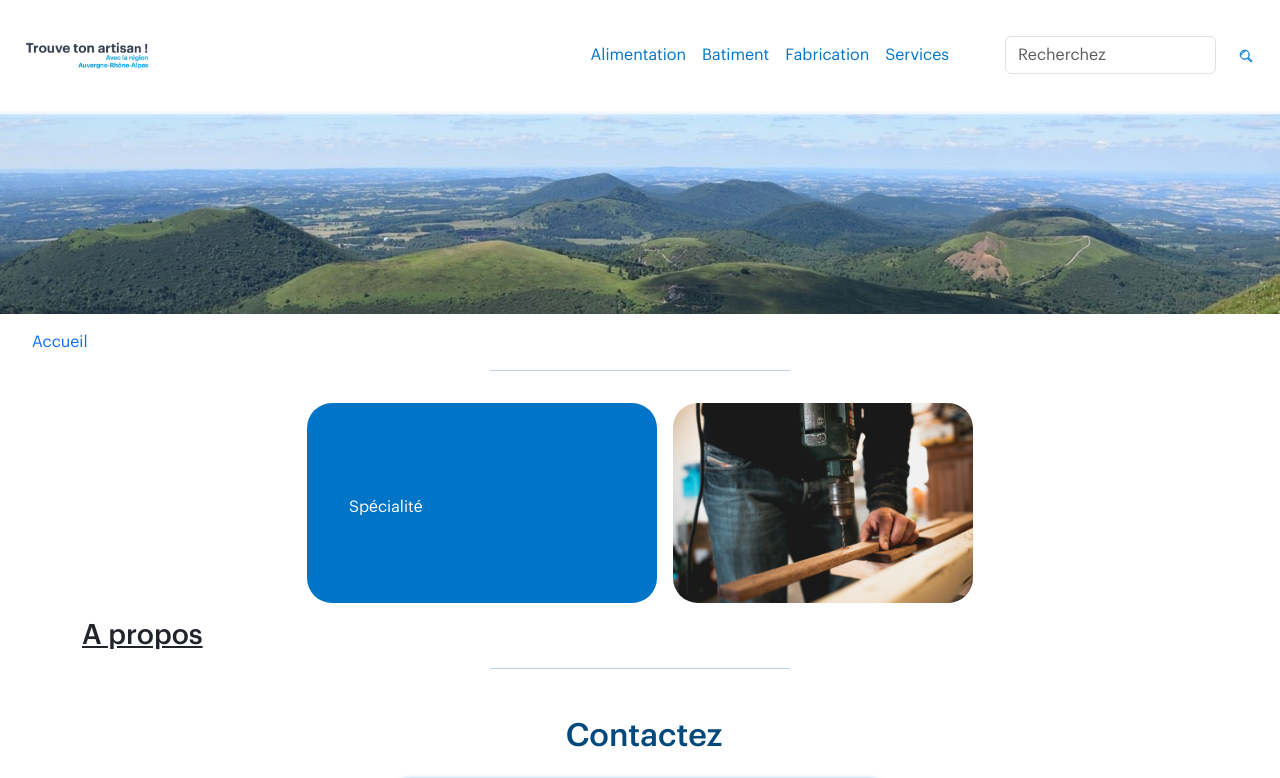
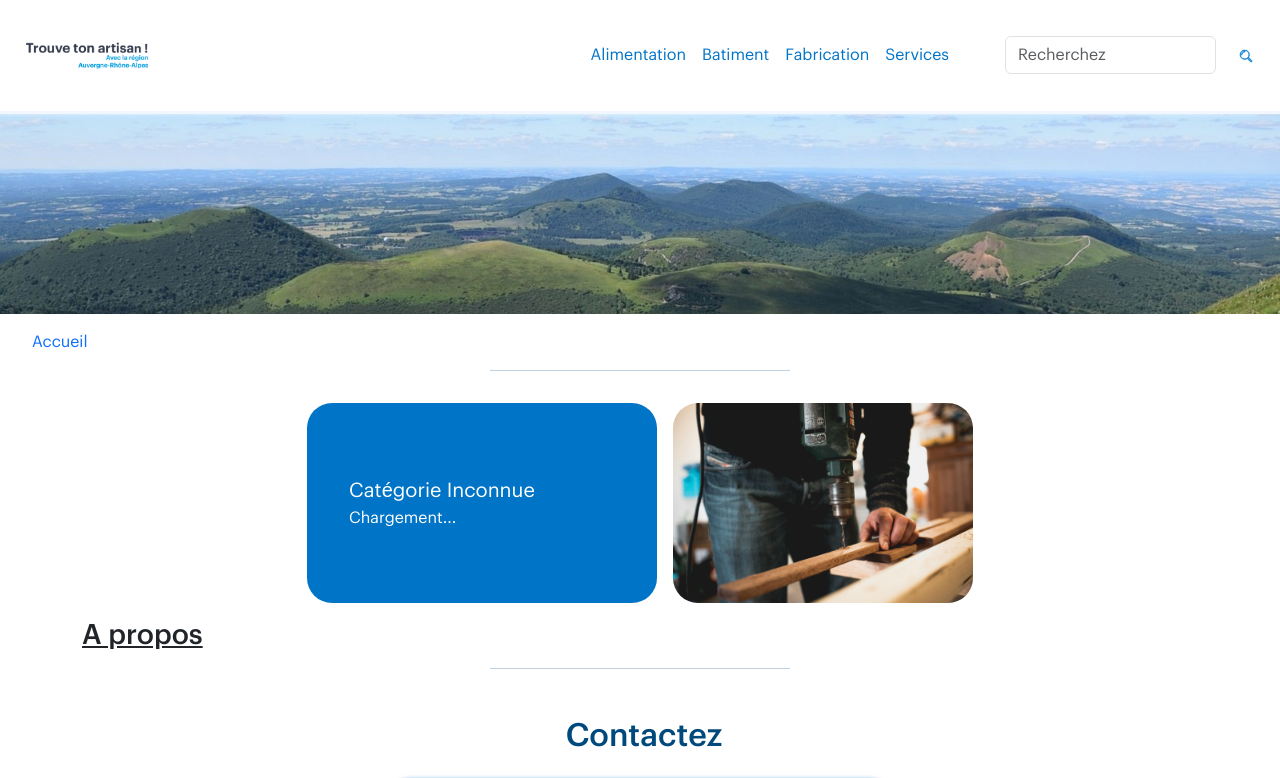
Before and after one commit to BenjCaro/Trouve-ton-artisan, a React (Create React App) app in the folder client/: page /artisan/1 in a window 1280 px wide. Shown: the top 778 px of the page. Built offline with nearby package versions, Linux system fonts and the light colour scheme; no server answers.

Commit message:
modification de req Sequelize pour afficher nom categorie et specialite sur la page Artisan, utilisation de ? car react affiche les données avant le fetch

```diff
--- a/client/src/components/Homecards.js
+++ b/client/src/components/Homecards.js
@@ -19,13 +19,13 @@ const Homecards = ({artisan}) => {
     }, []);
 
     return (
-            <div className='bloc-cards container d-flex gap-5 justify-content-center mt-3 mb-5'>
+            <div className='bloc-cards container d-flex gap-4 justify-content-center mt-3 mb-5'>
                 {useTopArtisans.map((artisan, index) => (
                 <Link to={`/artisan/${artisan.id}`} className='text-decoration-none' >
                     <div key={index} className='top-card d-flex justify-content-start align-items-center'>
                         <img src={index === 0 ? gold : index === 1 ? silver : bronze} className='medal-icon'/>
                         <ul className='card-infos mt-3 ms-2'>
-                            <li className='text-capitalize fs-5'>{artisan.nom_artisan}</li>
+                            <li className='text-capitalize fs-5 '>{artisan.nom_artisan}</li>
                             <li>{artisan.note}</li>
                             <li className='text-capitalize'>{artisan.Specialite.nom_specialite}</li>
                             <li className='text-capitalize'>{artisan.ville}</li>
--- a/client/src/index.scss
+++ b/client/src/index.scss
@@ -43,6 +43,16 @@ section {
     object-fit: cover;
 }
 
+.card {
+    position: relative;
+    width: 350px;
+    height: 200px;
+    border: 2px solid transparent;
+    border-radius: 25px;
+    background-color: rgb(0, 116, 199);
+
+}
+
 .top-card {
     position: relative;
     width: 350px;
@@ -52,6 +62,9 @@ section {
     background-color: rgb(0, 116, 199);
     transition: transform 0.3s ease-in-out;
 }
+
+
+
 
 .top-card:hover {
     background-color: #cd2c2e;
--- a/client/src/pages/Artisan.js
+++ b/client/src/pages/Artisan.js
@@ -15,6 +15,7 @@ const Artisan = () => {
      const getArtisan = async () => {
         const res = await fetch(`/api/artisan/${id}`);
         const json = await res.json();
+        console.log(json);
         setArtisan(json);
      };
 
@@ -22,8 +23,10 @@ const Artisan = () => {
         getArtisan();
      }, [id]);
 
-console.log(artisan);
-
+// console.log(artisan);
+console.log("Specialite:", artisan.Specialite);
+console.log("Categorie:", artisan.Specialite?.Categorie);
+console.log("Nom catégorie:", artisan.Specialite?.Categorie?.nom_categorie);
 
     return (
         <>
@@ -36,16 +39,15 @@ console.log(artisan);
                 <hr className='main-hr'/>
                 <section className='container mb-5'>
                     <div className='bloc-infos-artisan d-flex .flex-row justify-content-center align-items-center mb-3 gap-3'>
-                        <div className='top-card d-flex flex-column justify-content-center'>
-                            <h2 className='secondary-title ms-2'>{artisan.nom_artisan}</h2>
+                        <div className='card d-flex flex-column justify-content-center'>
                             <ul className='card-infos mt-3 ms-2'>
-                                {/* <li>Nom</li> */}
+                                <li className='fs-5 text-capitalize'>{artisan.Specialite?.Categorie?.nom_categorie || "Catégorie inconnue"}</li>
                                 <li>{artisan.note}</li>
-                                <li className='text-capitalize'>Spécialité</li>
+                                <li className='text-capitalize'>{artisan.Specialite ? artisan.Specialite.nom_specialite : "Chargement..."}</li>
                                 <li className='text-capitalize'>{artisan.ville}</li>
                             </ul>
                         </div>
-                        <div className=''>
+                        <div>
                             <figure className='artisan-pictures'>
                                 <img src={work} className='img-fluid'/>
                             </figure>
```
Also changed, not shown: 2 other files (tests, documents, lock files or other folders).
